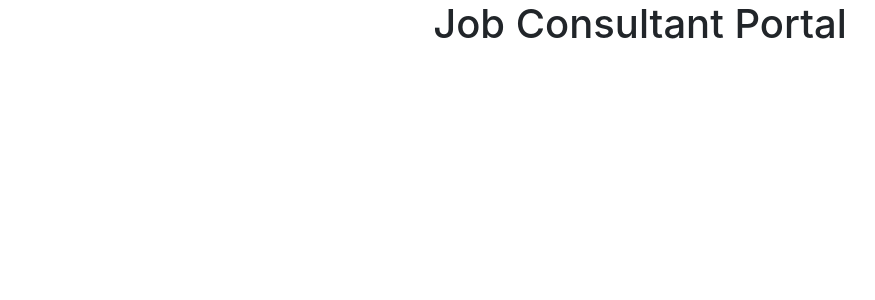
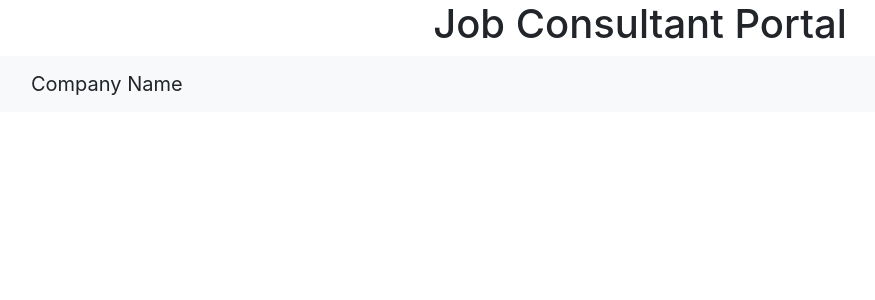
Before and after one commit to AmitKRSaha/JobConsultantPortal, an Angular app in the folder JobConsultantPortal/: page / in a window 1280 px wide. Shown: the top 300 px of the page, without its empty margins (0-875 px from the left). Built offline with nearby package versions, Linux system fonts and the light colour scheme; no server answers; what angular-in-memory-web-api would draw is missing.

Commit message:
Added e2e test for company text

```diff
--- a/JobConsultantPortal/src/app/app.component.html
+++ b/JobConsultantPortal/src/app/app.component.html
@@ -4,3 +4,20 @@
     Job Consultant Portal
   </h1>
 </div>
+<nav class="navbar navbar-expand-lg navbar-light bg-light">
+  <div class="container-fluid">
+      <a class="navbar-brand">{{pageTitle}}</a>
+
+      <ul class="navbar-nav navbar-right">
+          <!-- <li class="nav-item" *ngIf="isLoggedIn">
+              <a class="nav-link" routerLink='/login'>Welcome {{ userName }}</a>
+          </li>
+          <li class="nav-item" *ngIf="!isLoggedIn">
+              <a class="nav-link" routerLink='/login'>Log In</a>
+          </li>
+          <li class="nav-item" *ngIf="isLoggedIn">
+              <a class="nav-link" (click)="logOut()" style="cursor: pointer">Log Out</a>
+          </li> -->
+      </ul>
+  </div>
+</nav>
--- a/JobConsultantPortal/src/app/app.component.ts
+++ b/JobConsultantPortal/src/app/app.component.ts
@@ -8,6 +8,7 @@ import { JobService } from './jobdata/job.service';
 })
 export class AppComponent implements OnInit {
   title = 'JobConsultantPortal';
+  pageTitle = 'Company Name';
 
   constructor(private jobService: JobService) {}
 
```
Also changed, not shown: 2 other files (tests, documents, lock files or other folders).
